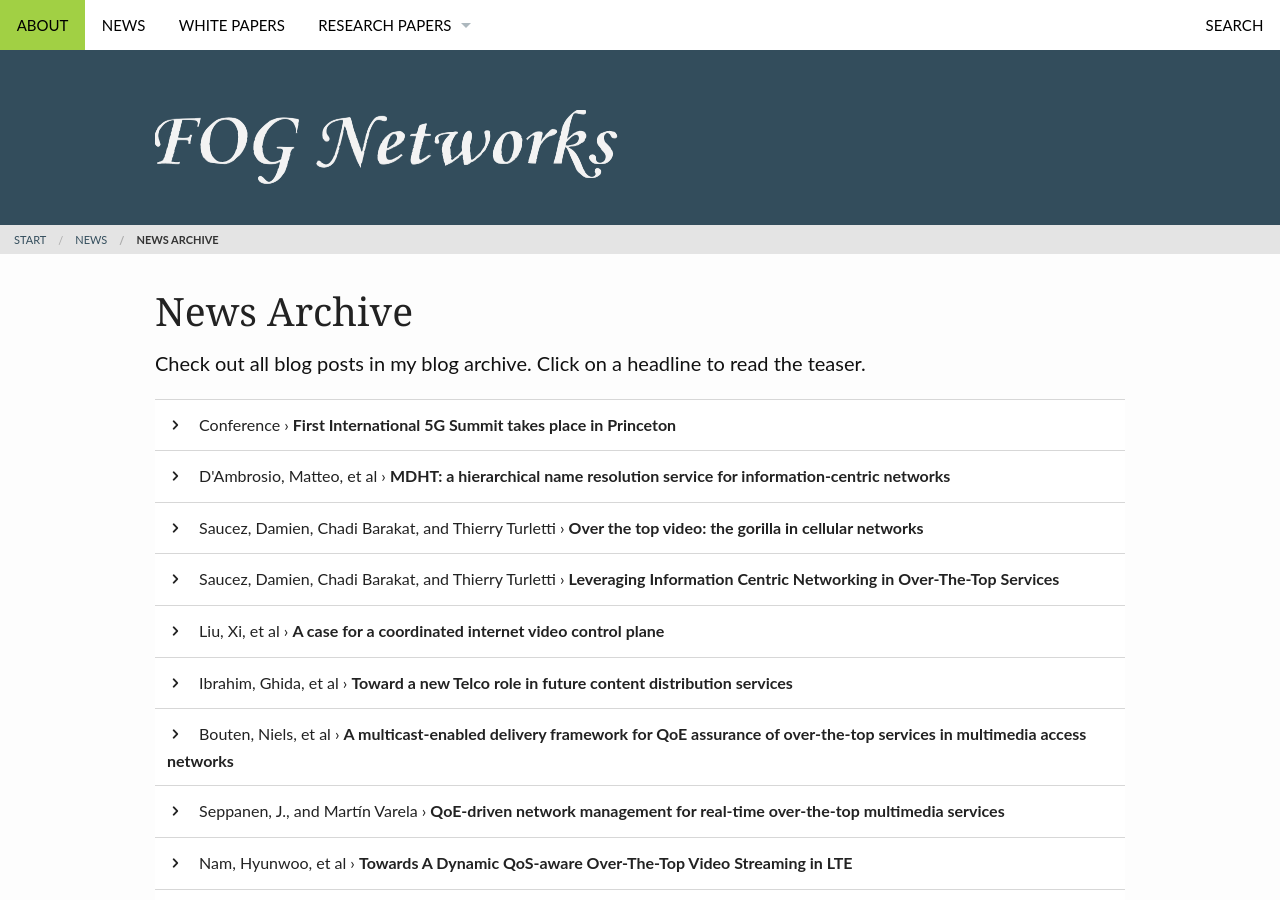
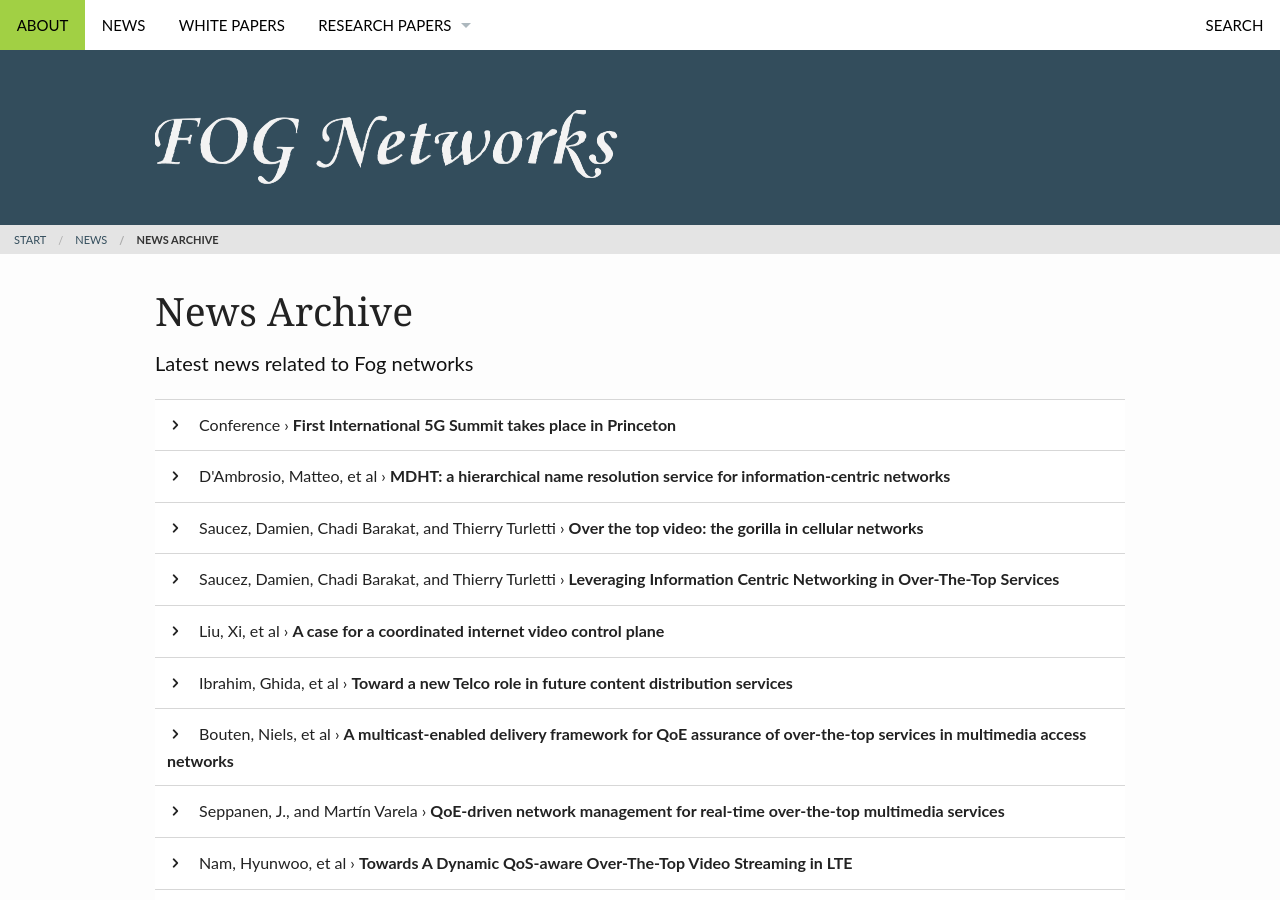
Before and after one commit to fogresearch/fogresearch.github.io, a Jekyll site: the page built from news/archive.html, in a window 1280 px wide and 900 px high. Built offline with Jekyll 4.4.1, drawn with Linux system fonts in a browser that asks for light colours.

Commit message:
archive subtitle

```diff
--- a/news/archive.html
+++ b/news/archive.html
@@ -1,7 +1,7 @@
 ---
 layout: default
 title: "News Archive"
-teaser: "Check out all blog posts in my blog archive. Click on a headline to read the teaser."
+teaser: "Latest news related to Fog networks"
 breadcrumb: true
 permalink: "news/archive/"
 ---
```
